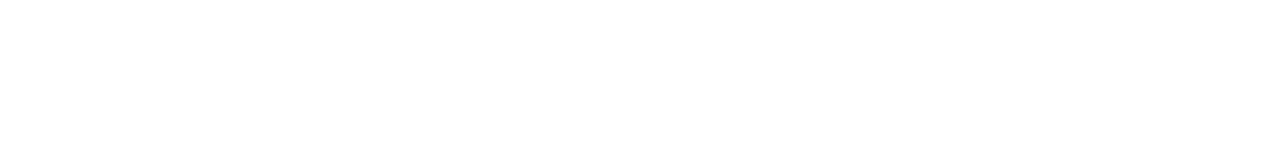
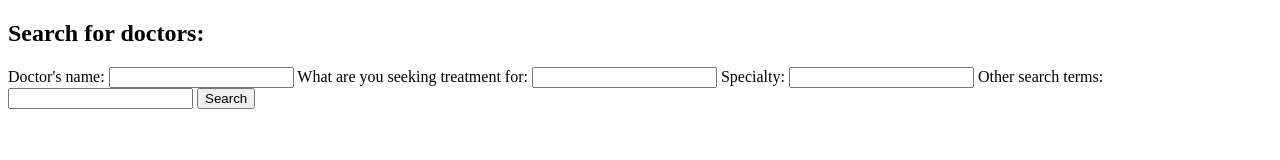
Before and after one commit to wh0pper/doctor_finder, a website: page src/index.html in a window 1280 px wide. Drawn offline with Linux system fonts and the light colour scheme.

Commit message:
incorporate search fields

```diff
--- a/package.json
+++ b/package.json
@@ -1,7 +1,7 @@
 {
   "name": "doctor_finder",
   "version": "1.0.0",
-  "description": "1. Configuration/dependencies/Objectives       Business logic is thoroughly tested with Jasmine.       Karma is set up correctly.       Project utilizes ES6 features including classes, let and const.       Dependencies are managed with npm.       Application uses webpack to lint, bundle, and process code.       Project is in a polished, portfolio-quality state. (Clear code presentation, error free, complete README, commit history, etc.)       Specs were committed before any code.       Required functionality was in place by the Friday deadline.       Project demonstrates understanding of week's concepts. If prompted, you are able to discuss your code with an instructor using correct terminology.",
+  "description": "",
   "main": "index.js",
   "scripts": {
     "test": "npm run build; karma start karma.conf.js",
--- a/src/index.html
+++ b/src/index.html
@@ -1,12 +1,26 @@
 <!DOCTYPE html>
 <html>
   <head>
-    <meta charset="utf-8">
+    <meta charset='utf-8'>
     <title>Doctor Finder</title>
   </head>
   <body>
-    <div class="container">
+    <div class='container'>
+      <h2>Search for doctors:</h2>
+      <form class='doctorSearchForm'>
+        <label for='name'>Doctor's name:</label>
+        <input type='text' id='name' value=''>
+        <label for='ailment'>What are you seeking treatment for:</label>
+        <input type='text' id='ailment' value=''>
+        <label for='specialty'>Specialty:</label>
+        <input type='text' id='specialty' value=''>
+        <label for='other'>Other search terms:</label>
+        <input type='text' id='other' value=''>
+        <button type='submit'>Search</button>
+      </form>
+      <div class='doctorList'>
 
+      </div>
     </div>
   </body>
 </html>
```
Also changed, not shown: src/main.js (+17 -0 lines).
